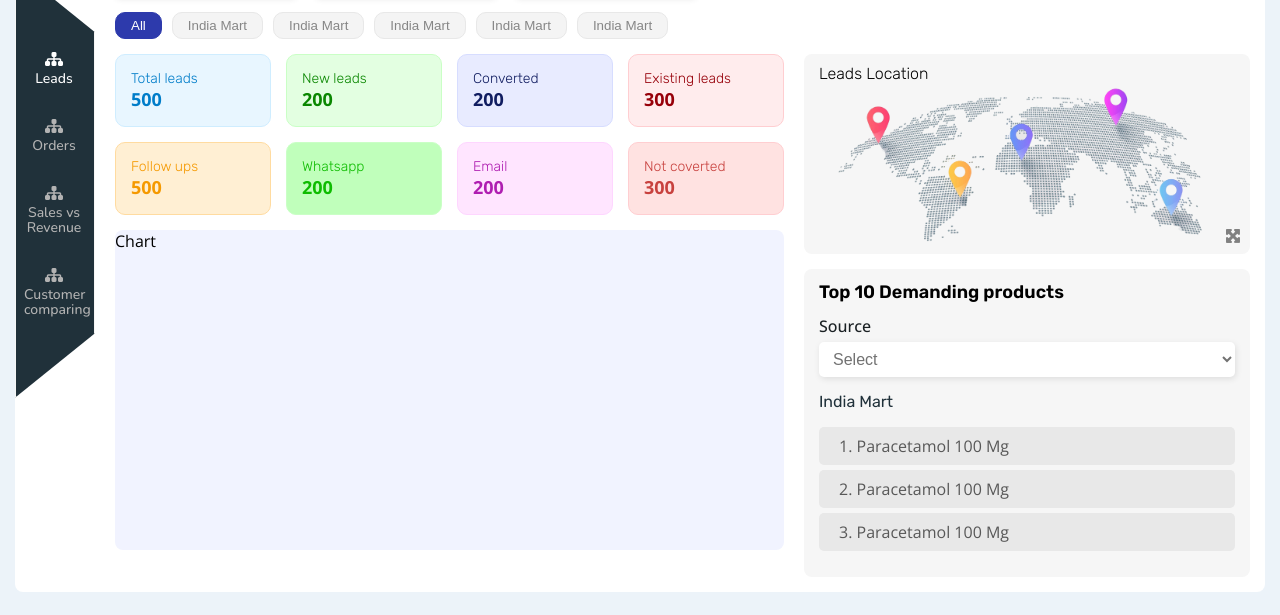
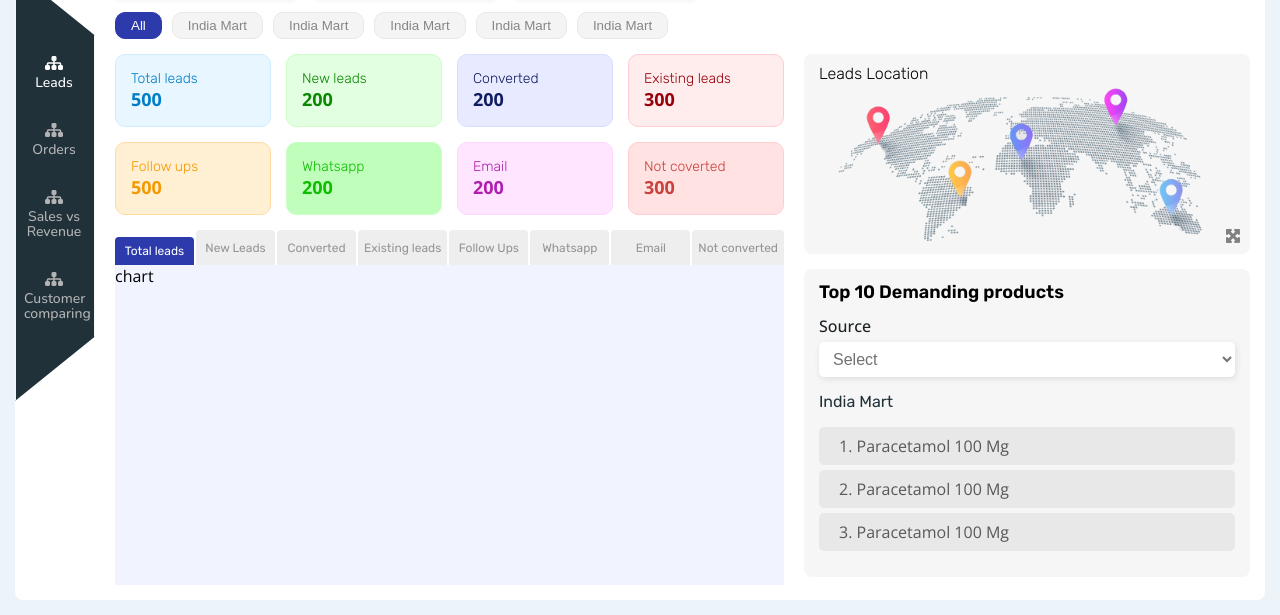
Before and after one commit to eshiva20/Lead-Dashboard, a plain HTML site: page index.html in a window 1280 px wide. Shown: the part 212-827 px from the top of the page. Drawn offline with nearby package versions, Linux system fonts and the light colour scheme.

Commit message:
Chart Tab Buttons Added

```diff
--- a/index.html
+++ b/index.html
@@ -141,7 +141,19 @@
                   <b>300</b>
                 </div>
               </div>
-              <div class="chart">Chart</div>
+              <div class="chart-container">
+                <div class="tabs-btns">
+                  <button class="tab-btn">Total leads</button>
+                  <button class="tab-btn">New Leads</button>
+                  <button class="tab-btn">Converted</button>
+                  <button class="tab-btn">Existing leads</button>
+                  <button class="tab-btn">Follow Ups</button>
+                  <button class="tab-btn">Whatsapp</button>
+                  <button class="tab-btn">Email</button>
+                  <button class="tab-btn">Not converted</button>
+                </div>
+                <div class="chart">chart</div>
+              </div>
             </div>
             <div class="reports-container-right">
               <div class="map-container">
--- a/style.css
+++ b/style.css
@@ -295,11 +295,38 @@ p {
               color: #c8413e;
             }
           }
-          .chart {
+          .chart-container {
             margin-top: 15px;
-            height: 320px;
-            background: #f1f3ff;
-            border-radius: 8px;
+
+            .tabs-btns {
+              display: grid;
+              align-items: flex-end;
+              grid-template-columns: repeat(8, 1fr);
+              gap: 2px;
+
+              .tab-btn:nth-child(1) {
+                background: #2d3aac;
+                color: #fff;
+                height: 28px;
+              }
+              .tab-btn {
+                background: #eeeeee;
+                color: #949494;
+                font-family: "Rubik", serif;
+                font-size: 12px;
+                height: 35px;
+                text-align: center;
+                border-radius: 4px 4px 0px 0px;
+                white-space: nowrap;
+                border: none;
+                outline: none;
+              }
+            }
+
+            .chart {
+              height: 320px;
+              background: #f1f3ff;
+            }
           }
         }
         .reports-container-right {
```
